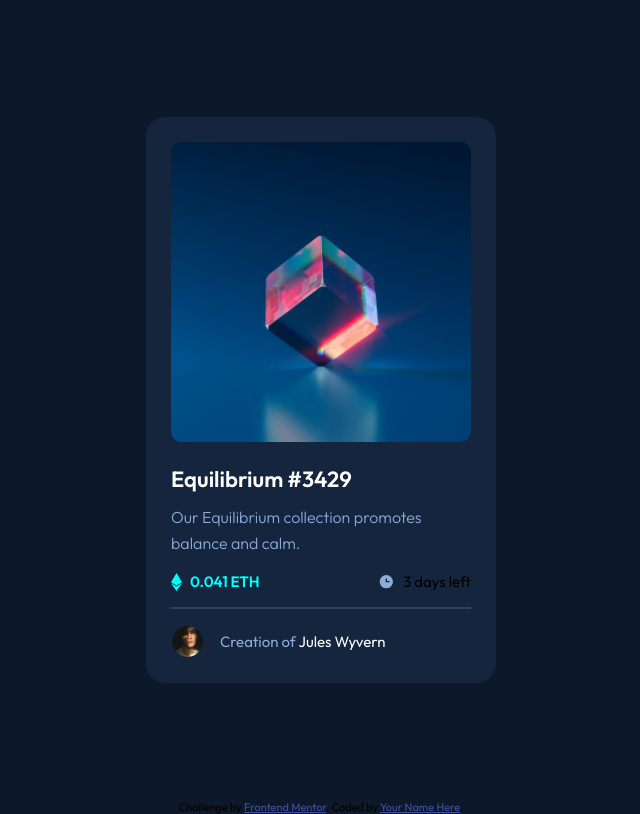
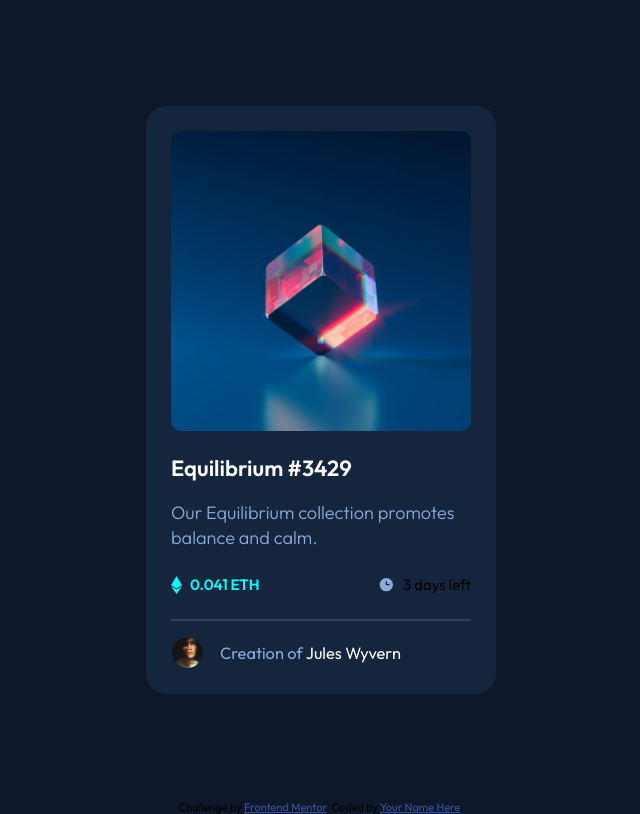
Before and after one commit to gadgetfather/NFT-CARD-frontend-mentor, a plain HTML site: page nft-preview-card-component-main/index.html in a window 1536 px wide. Shown: the whole page, without its empty margins (447-1087 px from the left). Drawn offline with Linux system fonts and the light colour scheme.

Commit message:
added media query

```diff
--- a/nft-preview-card-component-main/style.css
+++ b/nft-preview-card-component-main/style.css
@@ -147,3 +147,22 @@ body{
 .container .card .avatar:hover span {
     color: cyan;
 }
+
+/* media for 1440p */
+@media screen and (min-width: 1440px) {
+    .container .card .description {
+        margin-top: 1.8rem;
+        font-size: 1.81rem;
+        line-height: 140%;
+   }
+    .container .card .price-block {
+        margin-top: 2.5rem;
+   }
+    .container .card .line {
+        margin-top: 2.5rem;
+   }
+    .container .card .avatar {
+        margin-top: 1.5rem;
+        font-size: 1.64rem;
+   }
+}
```
